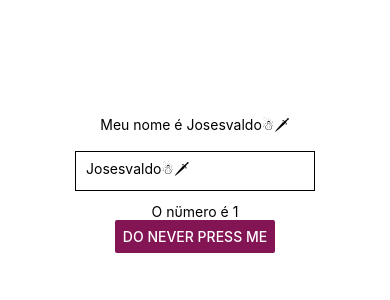
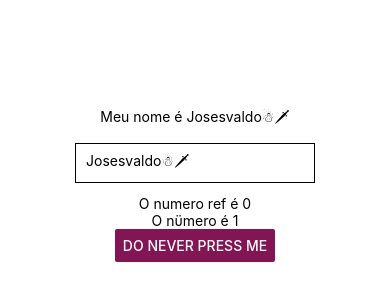
Before and after one commit to nicolascda/ReactHooks, a React Native app: screen / in a window 390 px wide. Shown: the part 238-538 px from the top of the page. Built offline with nearby package versions, Linux system fonts and the light colour scheme.

Commit message:
Estudando useRef

```diff
--- a/App.tsx
+++ b/App.tsx
@@ -1,13 +1,19 @@
 import { StatusBar } from 'expo-status-bar';
 import { StyleSheet, Text, View, TextInput, Button } from 'react-native';
-import { useState, useEffect} from 'react';
+import { useState, useEffect, useRef } from 'react';
 
 export default function App() {
   const [name, setName] = useState("Josesvaldo☃🗡")
   const [number, setNumber] = useState(1)
 
+  const numberRef = useRef(0)
+
+  console.log(numberRef)
+
   useEffect(() => {
     console.log("Roda a cada renderização.")
+    // setNumber((prevNumber) => prevNumber + 2)
+    numberRef.current = Math.random()
   })
 
   useEffect(() => {
@@ -35,7 +41,7 @@ export default function App() {
        value={name}
        style = {styles.input}
       />
-
+      <Text>O numero ref é {numberRef.current}</Text>
       <Text>O nϋmero é {number}</Text>
       <Button
        onPress={changeNumber}
```
